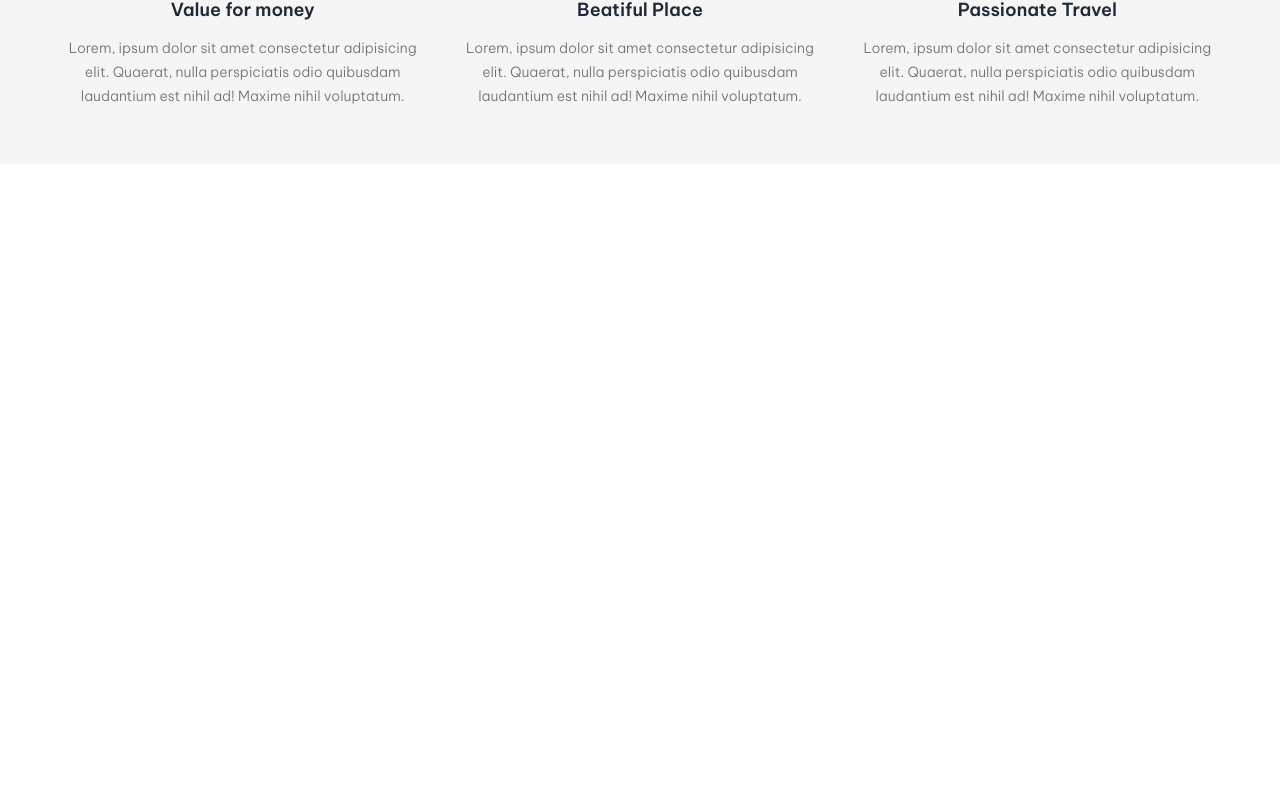
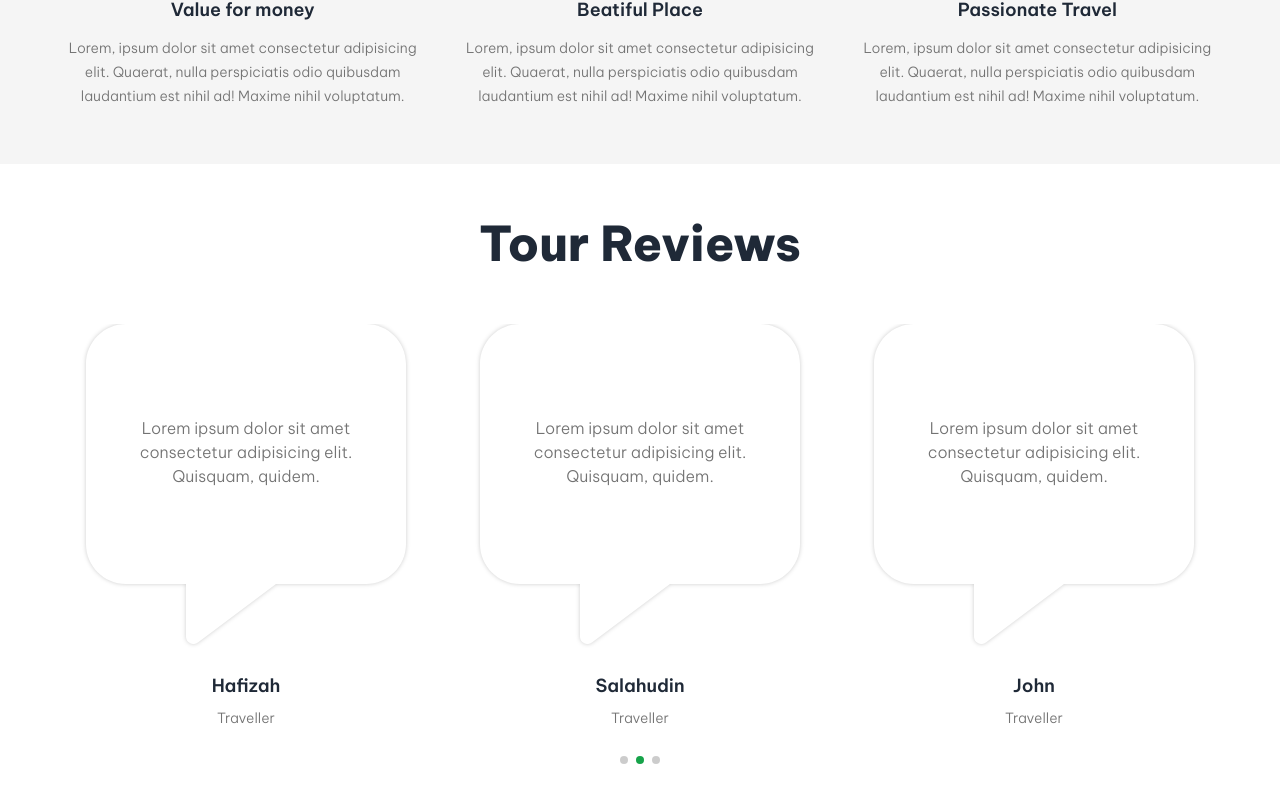
Before and after one commit to fahlanlogic/batam-destination, a React (Vite) app in the folder client/: page / in a window 1280 px wide. Shown: the part 2604-3406 px from the top of the page. Built offline with nearby package versions, Linux system fonts and the light colour scheme.

Commit message:
create tour reviews

```diff
--- a/client/src/pages/Home.jsx
+++ b/client/src/pages/Home.jsx
@@ -7,10 +7,12 @@ import "swiper/css/bundle";
 import { useEffect, useState } from "react";
 import { FaLocationArrow } from "react-icons/fa6";
 import { FaBus } from "react-icons/fa";
+import { FaCommentAlt } from "react-icons/fa";
 
 export default function Home() {
   SwiperCore.use([Pagination, Autoplay, Navigation]);
   const [tourPlaces, setTourPlaces] = useState([]);
+  const [reviews, setReviews] = useState([]);
 
   useEffect(() => {
     const place = [
@@ -51,7 +53,47 @@ export default function Home() {
           "https://images.unsplash.com/photo-1619880889144-d6e252999afa?q=80&w=3348&auto=format&fit=crop&ixlib=rb-4.0.3&ixid=M3wxMjA3fDB8MHxwaG90by1wYWdlfHx8fGVufDB8fHx8fA%3D%3D",
       },
     ];
+
+    const tourReviews = [
+      {
+        id: 1,
+        name: "Hafizh",
+        title: "Traveller",
+        comment:
+          "Lorem ipsum dolor sit amet consectetur adipisicing elit. Quisquam, quidem.",
+      },
+      {
+        id: 2,
+        name: "Hafizah",
+        title: "Traveller",
+        comment:
+          "Lorem ipsum dolor sit amet consectetur adipisicing elit. Quisquam, quidem.",
+      },
+      {
+        id: 3,
+        name: "Salahudin",
+        title: "Traveller",
+        comment:
+          "Lorem ipsum dolor sit amet consectetur adipisicing elit. Quisquam, quidem.",
+      },
+      {
+        id: 4,
+        name: "John",
+        title: "Traveller",
+        comment:
+          "Lorem ipsum dolor sit amet consectetur adipisicing elit. Quisquam, quidem.",
+      },
+      {
+        id: 5,
+        name: "Alexander",
+        title: "Traveller",
+        comment:
+          "Lorem ipsum dolor sit amet consectetur adipisicing elit. Quisquam, quidem.",
+      },
+    ];
+
     setTourPlaces(place);
+    setReviews(tourReviews);
   }, []);
 
   // const chunkArray = (array, size) => {
@@ -247,6 +289,54 @@ export default function Home() {
           </div>
         </div>
       </div>
+
+      {/* Tour Review */}
+      <div className="mx-auto text-center px-3 md:max-w-2xl lg:max-w-4xl xl:max-w-6xl md:px-0">
+        <h1 className="text-4xl md:text-5xl font-extrabold py-14">
+          Tour Reviews
+        </h1>
+        <Swiper
+          pagination={true}
+          autoplay={{
+            delay: 5000,
+            disableOnInteraction: true,
+            pauseOnMouseEnter: true,
+          }}
+          breakpoints={{
+            640: {
+              slidesPerView: 2,
+              spaceBetween: 20,
+            },
+            1024: {
+              slidesPerView: 3,
+              spaceBetween: 30,
+            },
+            0: {
+              slidesPerView: 1,
+              spaceBetween: 10,
+            },
+          }}>
+          {reviews.map(reviewer => (
+            <SwiperSlide key={reviewer.id}>
+              <div className="relative w-64 xl:w-80 mx-auto">
+                <p className="text-sm absolute z-10 px-4 text-neutral-500 font-light leading-8 flex h-full items-center w-full pb-12 xl:pb-16 xl:text-base">
+                  {reviewer.comment}
+                </p>
+                <FaCommentAlt
+                  className="w-64 xl:w-80 h-64 xl:h-80 text-white mb-7 text-center mx-auto"
+                  style={{
+                    filter: "drop-shadow(0px 0px 2px rgba(0, 0, 0, 0.2))",
+                  }}
+                />
+              </div>
+              <h3 className="font-semibold text-lg mb-2">{reviewer.name}</h3>
+              <p className="text-sm text-neutral-500 font-light">
+                {reviewer.title}
+              </p>
+            </SwiperSlide>
+          ))}
+        </Swiper>
+      </div>
     </main>
   );
 }
```
